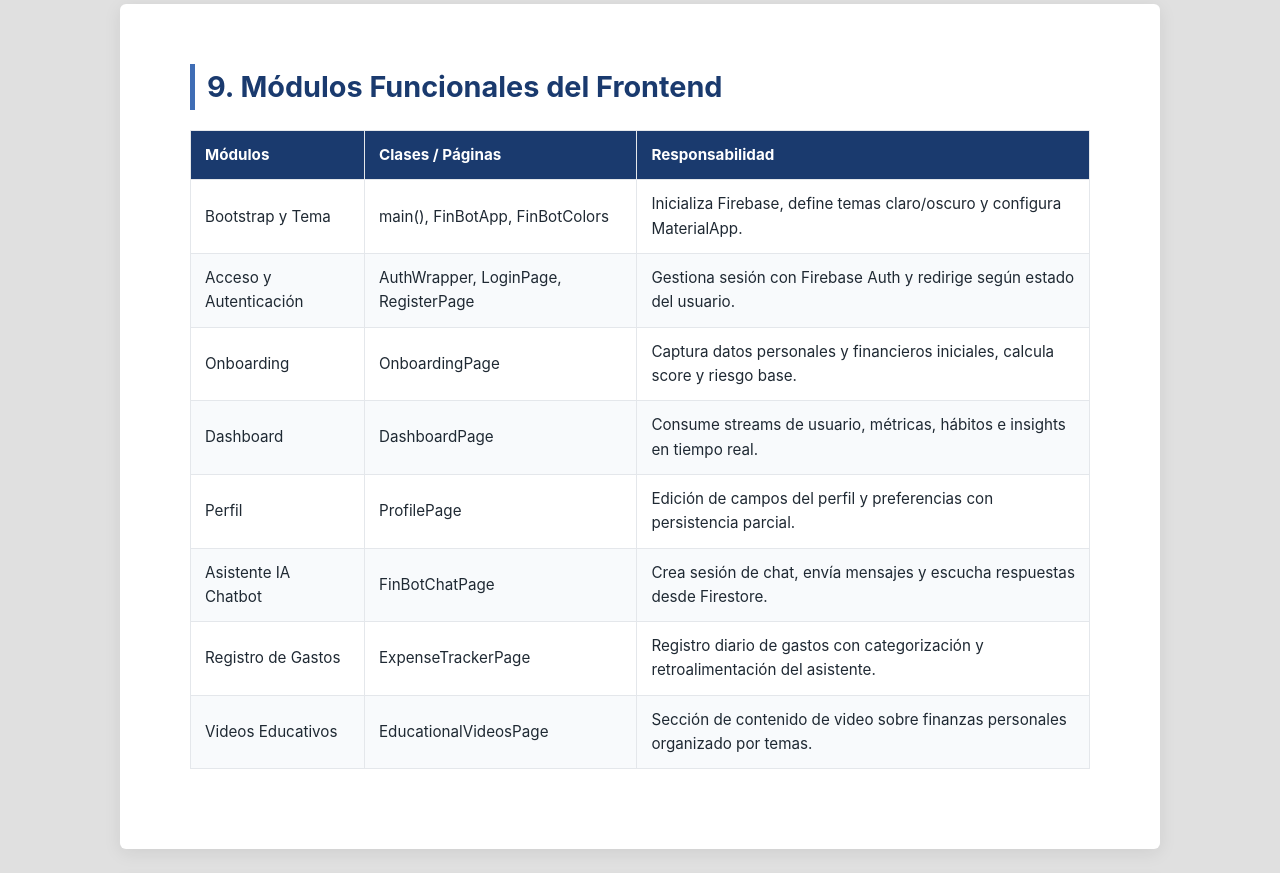
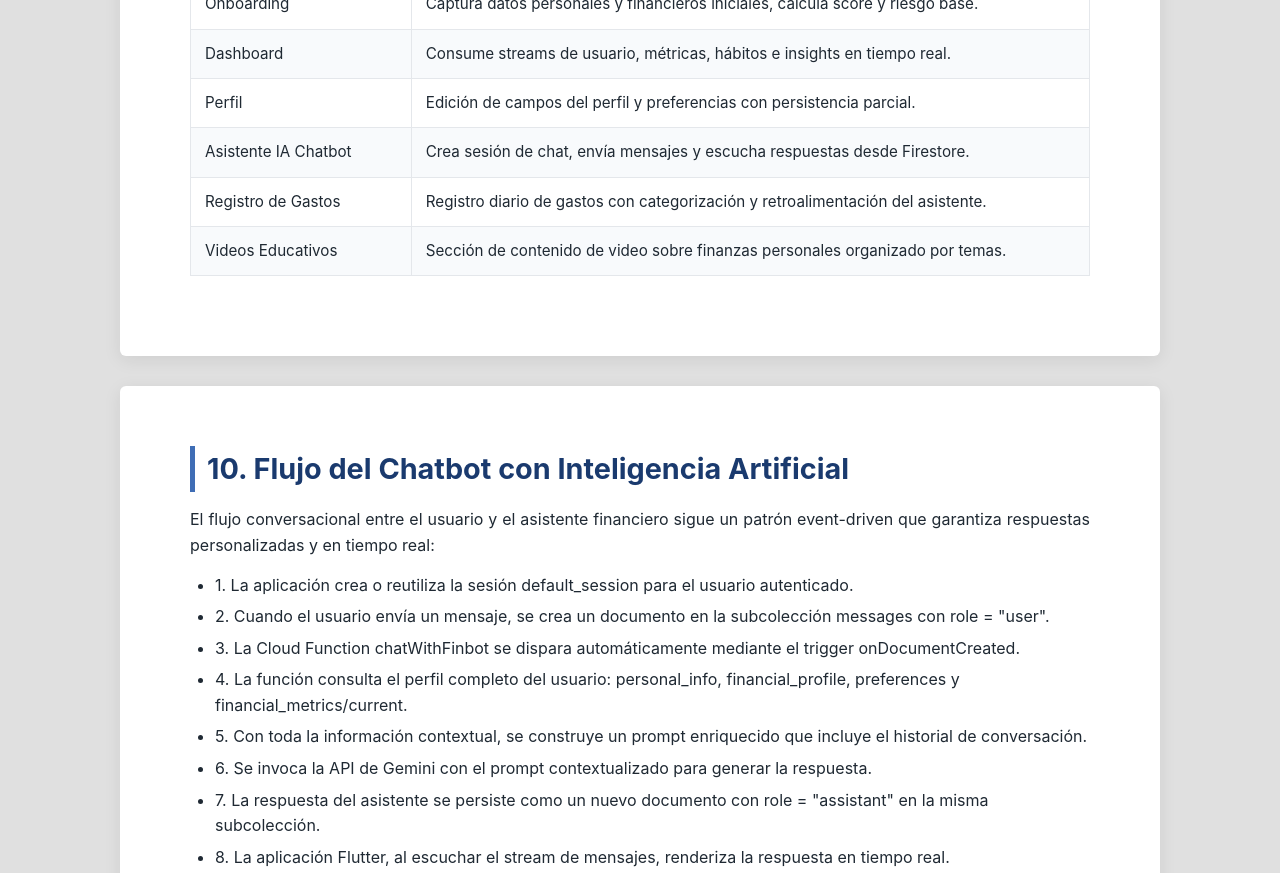
Before and after one commit to MauricioSonda/FINBOT_documentaci-n, a plain HTML site: page index.html in a window 1280 px wide. Shown: the part 9000-9873 px from the top of the page. Drawn offline with Linux system fonts and the light colour scheme.

Commit message:
correccion de informacion

```diff
--- a/index.html
+++ b/index.html
@@ -365,10 +365,6 @@
                 <li>Persistencia de respuesta del asistente en la misma subcolección de mensajes.</li>
             </ul>
 
-            <h3>7.4 Diagrama de flujo general</h3>
-            <img src="resources/diagrama_flujo.png" alt="Diagrama de flujo de FINBOT" class="imagen-diagrama">
-
-
         </section>
 
         <section id="stack-tecnologico">
@@ -426,51 +422,42 @@
                 <thead>
                     <tr>
                         <th>Módulos</th>
-                        <th>Clases / Páginas</th>
                         <th>Responsabilidad</th>
                     </tr>
                 </thead>
                 <tbody>
                     <tr>
                         <td>Bootstrap y Tema</td>
-                        <td>main(), FinBotApp, FinBotColors</td>
                         <td>Inicializa Firebase, define temas claro/oscuro y configura MaterialApp.</td>
 
                     </tr>
                     <tr>
                         <td>Acceso y Autenticación</td>
-                        <td>AuthWrapper, LoginPage, RegisterPage</td>
                         <td>Gestiona sesión con Firebase Auth y redirige según estado del usuario.</td>
 
                     </tr>
                     <tr>
                         <td>Onboarding</td>
-                        <td>OnboardingPage</td>
                         <td>Captura datos personales y financieros iniciales, calcula score y riesgo base.</td>
                     </tr>
                     <tr>
                         <td>Dashboard</td>
-                        <td>DashboardPage</td>
                         <td>Consume streams de usuario, métricas, hábitos e insights en tiempo real.</td>
                     </tr>
                     <tr>
                         <td>Perfil</td>
-                        <td>ProfilePage</td>
                         <td>Edición de campos del perfil y preferencias con persistencia parcial.</td>
                     </tr>
                     <tr>
                         <td>Asistente IA Chatbot</td>
-                        <td>FinBotChatPage</td>
                         <td>Crea sesión de chat, envía mensajes y escucha respuestas desde Firestore.</td>
                     </tr>
                     <tr>
                         <td>Registro de Gastos</td>
-                        <td>ExpenseTrackerPage</td>
                         <td>Registro diario de gastos con categorización y retroalimentación del asistente.</td>
                     </tr>
                     <tr>
                         <td>Videos Educativos</td>
-                        <td>EducationalVideosPage</td>
                         <td>Sección de contenido de video sobre finanzas personales organizado por temas.</td>
                     </tr>
                 </tbody>
--- a/styles.css
+++ b/styles.css
@@ -47,7 +47,7 @@ body {
 main {
     max-width: 1100px;
     margin: auto;
-    margin-top: 1rem;
+    margin-top: 1px;
     padding: 40px 30px;
     background: white;
     box-shadow: 0 8px 30px rgba(0,0,0,0.08);
@@ -127,7 +127,6 @@ p {
     margin-bottom: 14px;
     text-align: justify;
 }
-
 
 /* ---------- LISTAS ---------- */
 
```
